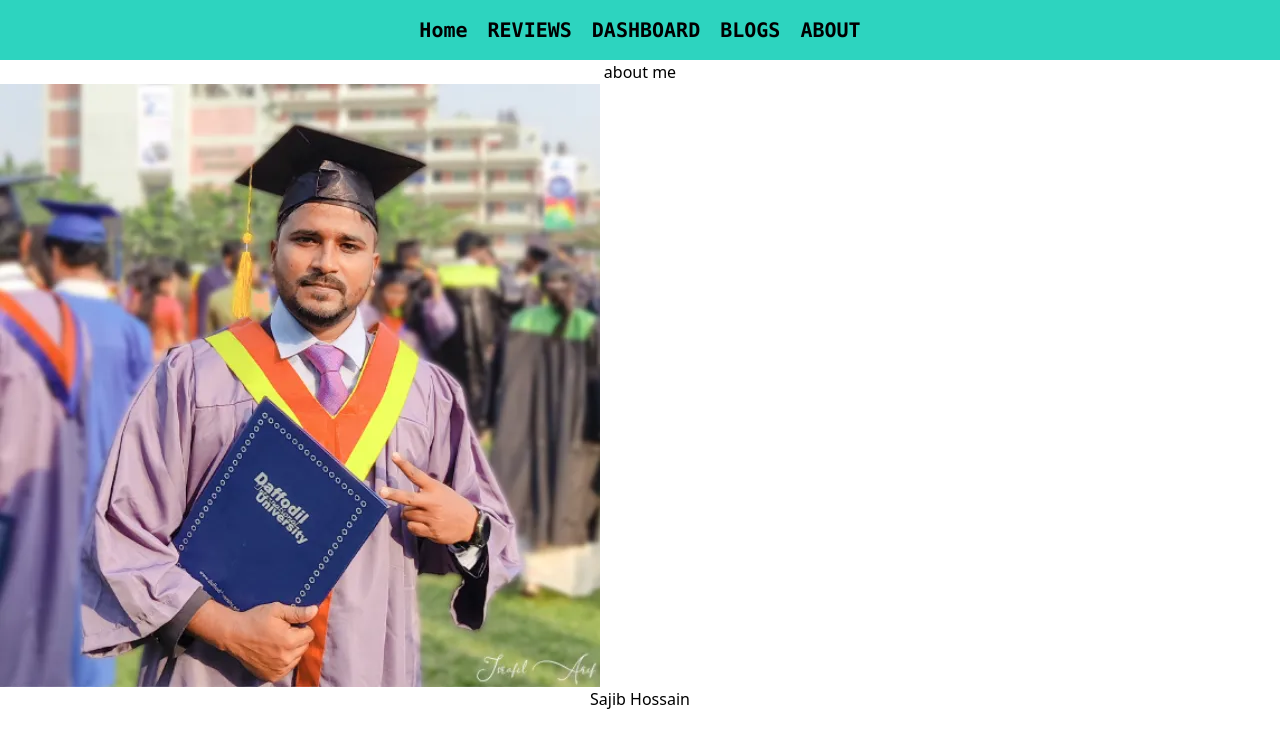
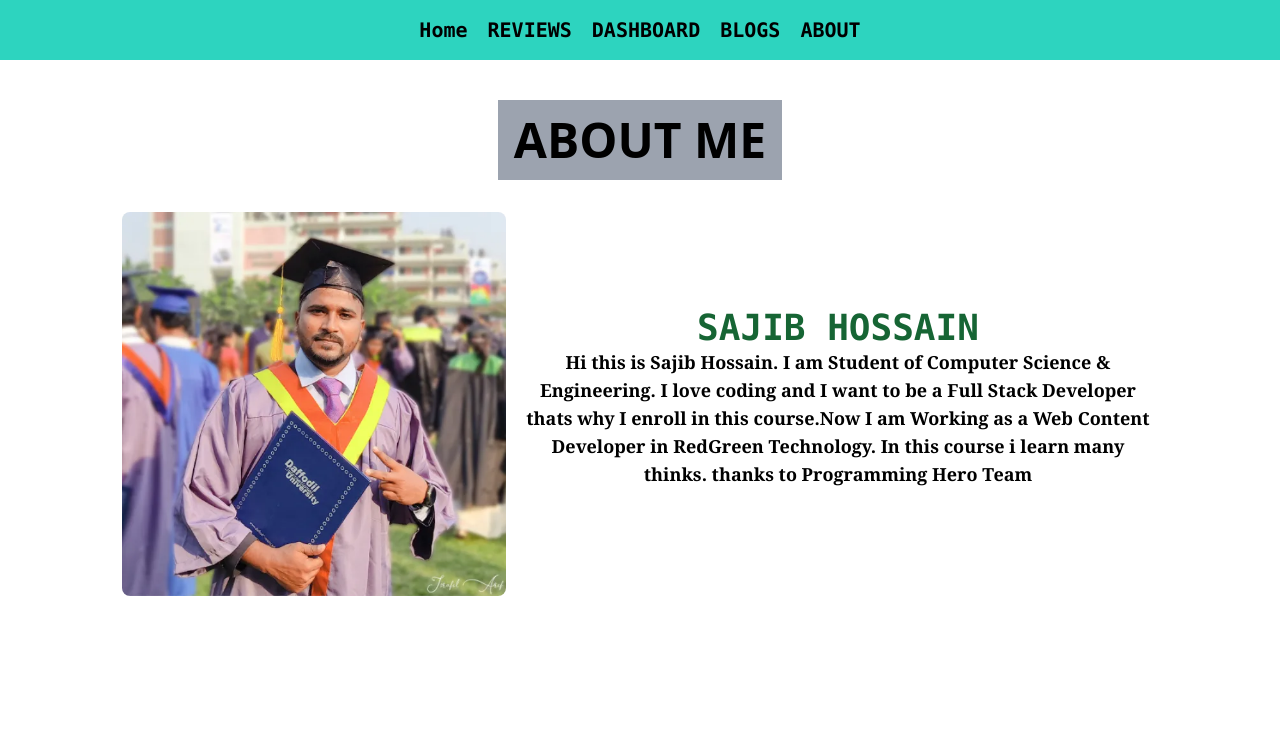
Before and after one commit to sajib359/Gadget-Reviewer, a React (Create React App) app: page /about in a window 1280 px wide. Shown: the top 748 px of the page. Built offline with nearby package versions, Linux system fonts and the light colour scheme; the HTML template or start-up script is replaced by a standard one.

Commit message:
added about section

```diff
--- a/package.json
+++ b/package.json
@@ -10,6 +10,7 @@
     "@testing-library/jest-dom": "^5.16.3",
     "@testing-library/react": "^12.1.4",
     "@testing-library/user-event": "^13.5.0",
+    "netlify-cli": "^9.16.3",
     "react": "^18.0.0",
     "react-dom": "^18.0.0",
     "react-router-dom": "^6.3.0",
--- a/src/Components/About/About.js
+++ b/src/Components/About/About.js
@@ -3,13 +3,16 @@ import React from 'react';
 const About = () => {
     return (
         <div>
-            <h1>about me</h1>
-            <div>
-                <img  src="about.webp" alt="" />
-            </div>
-            <div>
-                <h1>Sajib Hossain</h1>
-                <p></p>
+            <h1 className='text-5xl font-bold bg-gray-400 w-fit mx-auto p-4 mt-10'>ABOUT ME</h1>
+            <div className=' grid mt-8 gap-3 max-h-85 grid-cols-1 md:flex md: justify-center'>
+                <div>
+                    <img className='h-96 w-96 rounded-lg' src="about.webp" alt="" />
+                </div>
+
+                <div className='my-24 md:w-1/2'>
+                <h1 className='text-4xl font-mono font-bold text-green-800'>SAJIB HOSSAIN</h1>
+                    <p className='text-lg font-serif font-semibold'>Hi this is Sajib Hossain. I am Student of Computer Science & Engineering. I love coding and I want to be a Full Stack Developer thats why I enroll in this course.Now I am Working as a Web Content Developer in RedGreen Technology. In this course i learn many thinks. thanks to Programming Hero Team</p>
+                </div>
             </div>
         </div>
     );
--- a/src/Components/Blogs/Blogs.js
+++ b/src/Components/Blogs/Blogs.js
@@ -3,7 +3,7 @@ import React from 'react';
 const Blogs = () => {
     return (
         <div>
-            <h1 className='text-4xl text-blue-600 font-bold bg-orange-500 w-fit mx-auto p-6 mt-12'>Question & Answer Section</h1>
+            <h1 className='text-4xl text-blue-600 font-bold bg-gray-300 w-fit mx-auto p-6 mt-12'>Question & Answer Section</h1>
             <div className='grid grid-cols-1 md:grid-cols-3 gap-4 mt-12  rounded-2xl p-5'>
                 <div className='w-full shadow-xl'>
                     <img className='w-3/2' src="https://ramonak.io/static/887282d1cc00bca871bfb1b7741a5b71/ac282/react-context-api.webp" alt="" />
--- a/src/Components/Review/Review.js
+++ b/src/Components/Review/Review.js
@@ -5,9 +5,9 @@ import React from 'react';
 const Review = (props) => {
     const{name ,img ,ratings, comments}=props.review;
     return (
-        <div className='border-2 w-96 rounded-md mt-5'>
+        <div className='border-2 w-96 rounded-md mt-5 shadow-lg bg-white'>
             <div>
-                <img className='mx-auto rounded-lg mt-3' src={img} alt="" />
+                <img className='mx-auto rounded-lg mt-3 w-60 h-60' src={img} alt="" />
             </div>
            <div className='text-left mt-5 ml-5'>
                 <h2 className='text-xl font-bold'>{name}</h2>
--- a/src/Components/Reviews/Reviews.js
+++ b/src/Components/Reviews/Reviews.js
@@ -7,9 +7,9 @@ const Reviews = () => {
 
     return (
 
-       <div>
+       <div className='bg-green-200 m-0'>
            <h1 className='text-4xl my-4 font-mono text-orange-400 bg-black w-fit mx-auto p-4'>Review Section</h1>
-            <div className='grid grid-cols-1 md:grid-cols-3 gap-3 mx-auto'>
+            <div className='grid grid-cols-1 md:grid-cols-3 gap-3 mx-auto justify-items-center'>
             {
                 reviewer.map(review=><Review
                 key={review.id}
```
Also changed, not shown: 2 other files (tests, documents, lock files or other folders).
